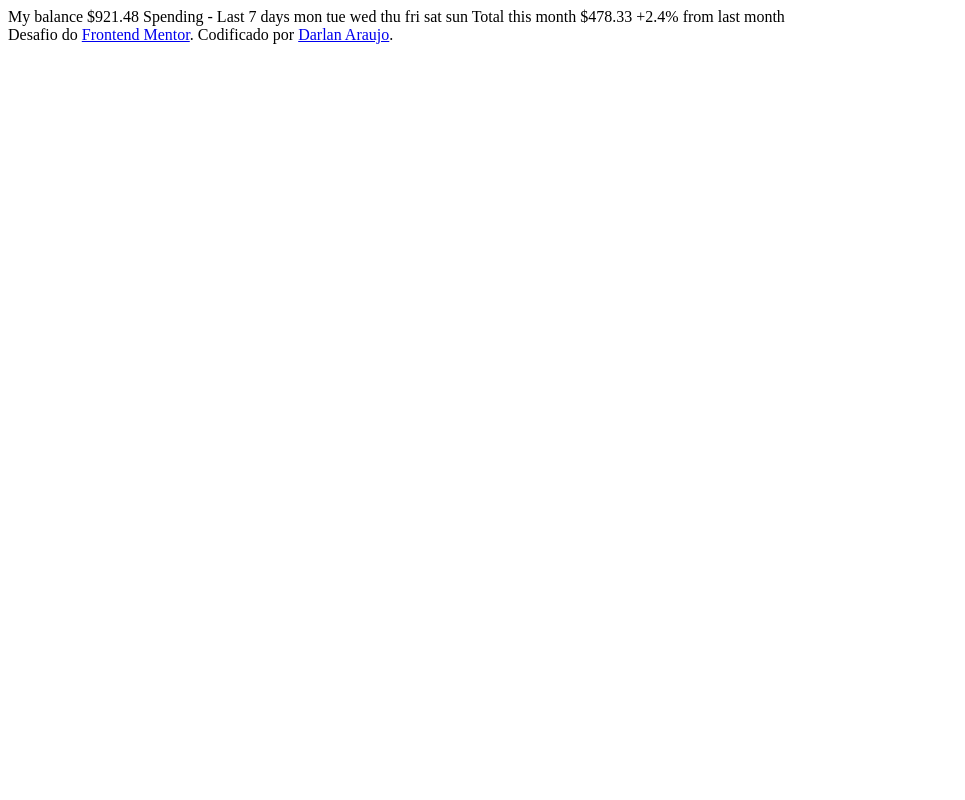
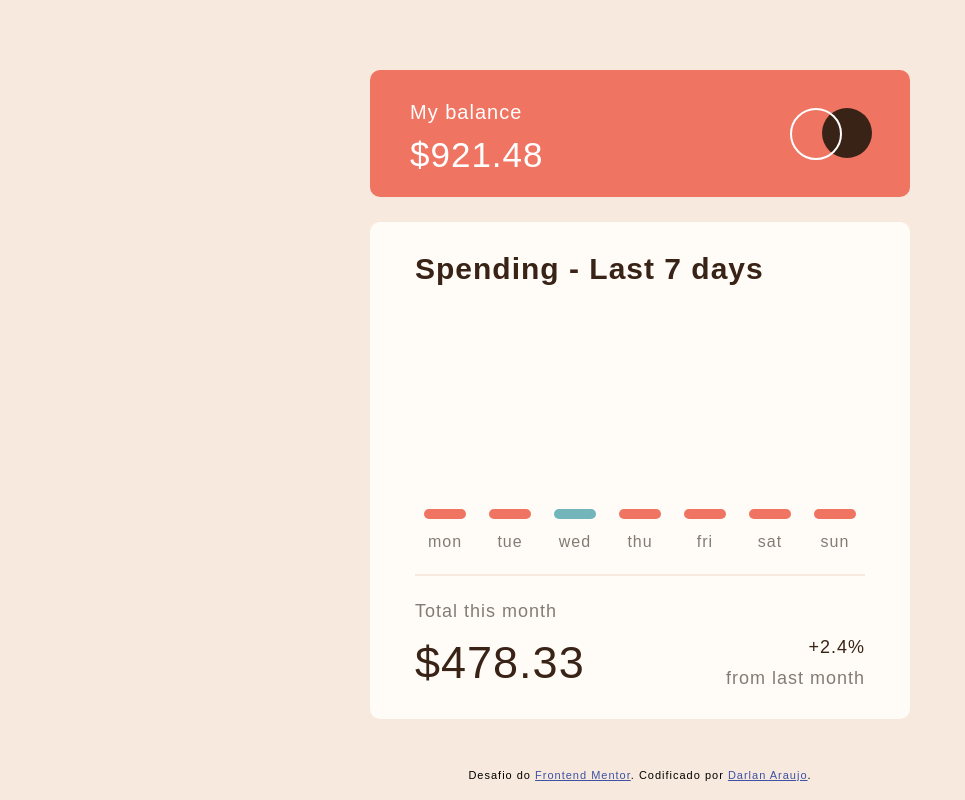
Before and after one commit to darlanaraujo/despesas-grafico-componente-principal, a plain HTML site: page index.html in a window 1280 px wide. Shown: the whole page, without its empty margins (0-965 px from the left). Drawn offline with Linux system fonts and the light colour scheme.

Commit message:
Desafio #3 - Atualização 2
HTML - Concluído
CSS - Concluído
JS - Finalizando a importação e aplicação do Json

```diff
--- a/index.html
+++ b/index.html
@@ -5,32 +5,86 @@
     <meta http-equiv="X-UA-Compatible" content="IE=edge">
     <meta name="viewport" content="width=device-width, initial-scale=1.0">
 
+    <!-- Estilo -->
+    <link rel="stylesheet" href="css/estilo.css">
+
+    <!-- JS -->
+    <script src="js/script.js" defer></script>
+
     <title>#Frontend Mentor - Componente do gráfico de despesas</title>
 </head>
 <body>
 
-    <section class="">
+    <section class="page">
 
-    </section>
+        <div class="card-grafico">
+            <div class="card-topo">
+                <p class="titulo">My balance</p>
+                <h1 class="balanco">$921.48</h1>
+                <span class="circulo"></span>
+            </div>
 
-    My balance
-  $921.48
+            <div class="card-corpo">
+                <h2 class="titulo">Spending - Last 7 days</h2>
 
-  Spending - Last 7 days
+                <div class="wrapper-grafico">
+                    <!-- segunda -->
+                    <div class="coluna-diaria">
+                        <p class="valor">$52.36</p>
+                        <span class="grafico"></span>
+                        <p class="dia">mon</p>
+                    </div>
+                    <!-- terça -->
+                    <div class="coluna-diaria">
+                        <p class="valor">$52.36</p>
+                        <span class="grafico"></span>
+                        <p class="dia">mon</p>
+                    </div>
+                    <!-- quarta -->
+                    <div class="coluna-diaria">
+                        <p class="valor">$52.36</p>
+                        <span class="grafico active"></span>
+                        <p class="dia">mon</p>
+                    </div>
+                    <!-- quinta -->
+                    <div class="coluna-diaria">
+                        <p class="valor">$52.36</p>
+                        <span class="grafico"></span>
+                        <p class="dia">mon</p>
+                    </div>
+                    <!-- sexta -->
+                    <div class="coluna-diaria">
+                        <p class="valor">$52.36</p>
+                        <span class="grafico"></span>
+                        <p class="dia">mon</p>
+                    </div>
+                    <!-- sábado -->
+                    <div class="coluna-diaria">
+                        <p class="valor">$52.36</p>
+                        <span class="grafico"></span>
+                        <p class="dia">mon</p>
+                    </div>
+                    <!-- domingo -->
+                    <div class="coluna-diaria">
+                        <p class="valor">$52.36</p>
+                        <span class="grafico"></span>
+                        <p class="dia">mon</p>
+                    </div>
+                </div>
 
-  mon
-  tue
-  wed
-  thu
-  fri
-  sat
-  sun
+                <div class="card-corpo-footer">
+                    <div class="wrapper-left">
+                        <p class="texto">Total this month</p>
+                        <h1 class="valor-total">$478.33</h1>
+                    </div>
+                    <div class="wrapper-right">
+                        <p class="porcentagem">+2.4%</p>
+                        <p class="texto">from last month</p>
+                    </div>
+                </div>
+            </div>
+        </div>
 
-  Total this month
-  $478.33
-
-  +2.4%
-  from last month
 
         <footer class="footer">
             <div class="attribution">
@@ -38,5 +92,7 @@
                 Codificado por <a href="https://github.com/darlanaraujo" target="_blank">Darlan Araujo</a>.
             </div>
         </footer>
+    </section>
+
 </body>
 </html>
--- /dev/null
+++ b/js/script.js
@@ -0,0 +1,60 @@
+function mostraValor() {
+    const valor = document.querySelectorAll('.valor');
+    const coluna = document.querySelectorAll('.grafico');
+
+    coluna.forEach((item, index) => {
+        item.addEventListener('mouseenter', () => {
+            valor[index].classList.add('active');
+        });
+
+        item.addEventListener('mouseout', () => {
+            valor[index].classList.remove('active');
+        });
+    });
+}
+
+mostraValor();
+
+// ================================================================
+
+let jsonDados = [
+    {
+      "day": "mon",
+      "amount": 17.45
+    },
+    {
+      "day": "tue",
+      "amount": 34.91
+    },
+    {
+      "day": "wed",
+      "amount": 52.36
+    },
+    {
+      "day": "thu",
+      "amount": 31.07
+    },
+    {
+      "day": "fri",
+      "amount": 23.39
+    },
+    {
+      "day": "sat",
+      "amount": 43.28
+    },
+    {
+      "day": "sun",
+      "amount": 25.48
+    }
+]
+
+jsonDados.forEach((item, index) => {
+    const valor = document.querySelectorAll('.valor');
+    const dia = document.querySelectorAll('.dia');
+    const coluna = document.querySelectorAll('.grafico');
+
+    valor[index].innerText = item.amount;
+    dia[index].innerHTML = item.day;
+
+    coluna[index].style.height = item.amount;
+});
--- /dev/null
+++ b/scss/_padroes.scss
@@ -0,0 +1,8 @@
+$corFundo: rgb(247, 233, 221);
+$corLaranja: rgb(239, 116, 98);
+$corLaranjaHover: rgb(255, 154, 138);
+$corMarron: rgb(57, 35, 22);
+$corAzul: rgb(114, 181, 187);
+$corAzulHover: rgb(178, 223, 228);
+$corTexto: rgb(130, 124, 116);
+$corCard: rgb(255, 252, 247)
--- /dev/null
+++ b/scss/estilo.scss
@@ -0,0 +1,207 @@
+@import 'padroes';
+
+* {
+    margin: 0;
+    padding: 0;
+    box-sizing: border-box;
+    font-family: sans-serif;
+    letter-spacing: 1px;
+}
+
+.page {
+    background-color: $corFundo;
+    width: 100vmax;
+    height: 100vh;
+    position: relative;
+}
+
+.card-grafico {
+    position: absolute;
+    width: 540px;
+    height: 660px;
+    top: 0;
+    left: 0;
+    right: 0;
+    bottom: 0;
+    margin: auto;
+
+}
+
+.card-topo {
+    width: 100%;
+    height: 127px;
+    padding: 20px 40px;
+    background-color: $corLaranja;
+    border-radius: 10px;
+    display: grid;
+    grid-template-rows: 1fr 1fr;
+    position: relative;
+    margin-bottom: 25px;
+
+    .titulo {
+        display: block;
+        align-self: flex-end;
+        color: #fff;
+        margin-bottom: 10px;
+        font-size: 20px;
+        font-weight: 200;
+    }
+
+    .balanco {
+        display: block;
+        align-self: center;
+        font-size: 35px;
+        color: #fff;
+        font-weight: 400;
+    }
+
+    .circulo {
+        content: '';
+        position: absolute;
+        width: 50px;
+        height: 50px;
+        background-color: $corMarron;
+        border-radius: 50%;
+        top: 38px;
+        right: 38px;
+
+        &::before {
+            content: '';
+            position: absolute;
+            display: block;
+            width: 48px;
+            height: 48px;
+            border-radius: 50%;
+            right: 30px;
+            border: solid 2px #fff;
+        }
+    }
+}
+
+.card-corpo {
+    width: 100%;
+    // height: 100%;
+    background-color: $corCard;
+    border-radius: 10px;
+    padding: 30px 45px;
+
+    .titulo {
+        color: $corMarron;
+        margin-bottom: 15px;
+        font-size: 30px;
+        font-weight: 600;
+    }
+
+    .wrapper-grafico {
+        display: grid;
+        grid-template-columns: repeat(7, 1fr);
+        gap: 5px;
+        width: 100%;
+        height: 250px;
+        // justify-content: space-around;
+        align-items: flex-end;
+        margin-bottom: 50px;
+        position: relative;
+
+        // border: solid 1px red;
+
+        .coluna-diaria {
+            display: block;
+            text-align: center;
+
+            .valor {
+                display: none;
+                padding: 10px 5px;
+                background-color: $corMarron;
+                border-radius: 5px;
+                color: #fff;
+                font-size: 14px;
+                margin-bottom: 10px;
+
+                &.active {
+                    display: block;
+                }
+            }
+
+            .grafico {
+                display: inline-flex;
+                width: 70%;
+                min-height: 10px;
+                max-height: 170px;
+                // height: 200px;
+                border-radius: 5px;
+                background-color: $corLaranja;
+                margin-bottom: 10px;
+                cursor: pointer;
+
+                &.active {
+                    background-color: $corAzul;
+                }
+
+                &:hover {
+                    opacity: 85%;
+                }
+            }
+
+            .dia {
+                color: $corTexto;
+                font-weight: 200;
+            }
+        }
+
+        &::before {
+            content: '';
+            position: absolute;
+            width: 100%;
+            height: 2px;
+            background-color: $corFundo;
+            bottom: -25px;
+        }
+    }
+
+    .card-corpo-footer {
+        display: flex;
+        justify-content: space-between;
+        align-items: flex-end;
+
+        .texto {
+            font-size: 18px;
+            font-weight: 200;
+            color: $corTexto;
+        }
+
+        .valor-total {
+            font-size: 45px;
+            font-weight: 400;
+            margin-top: 15px;
+            color: $corMarron
+        }
+
+        .porcentagem {
+            display: block;
+            text-align: right;
+            font-size: 18px;
+            font-weight: 400;
+            color: $corMarron;
+            margin-bottom: 10px;
+        }
+    }
+}
+
+.footer {
+    position: absolute;
+    display: block;
+    width: 100%;
+    bottom: 10px;
+    text-align: center;
+
+    .attribution {
+        font-size: 11px;
+        text-align: center;
+        line-height: 30px;
+
+        & a {
+            color: hsl(228, 45%, 44%);
+        }
+    }
+}
```
Also changed, not shown: js/data.json (added, +30 -0 lines), css/estilo.css (added), 2 other files. Lines whose indentation alone changed are shown as unchanged.
